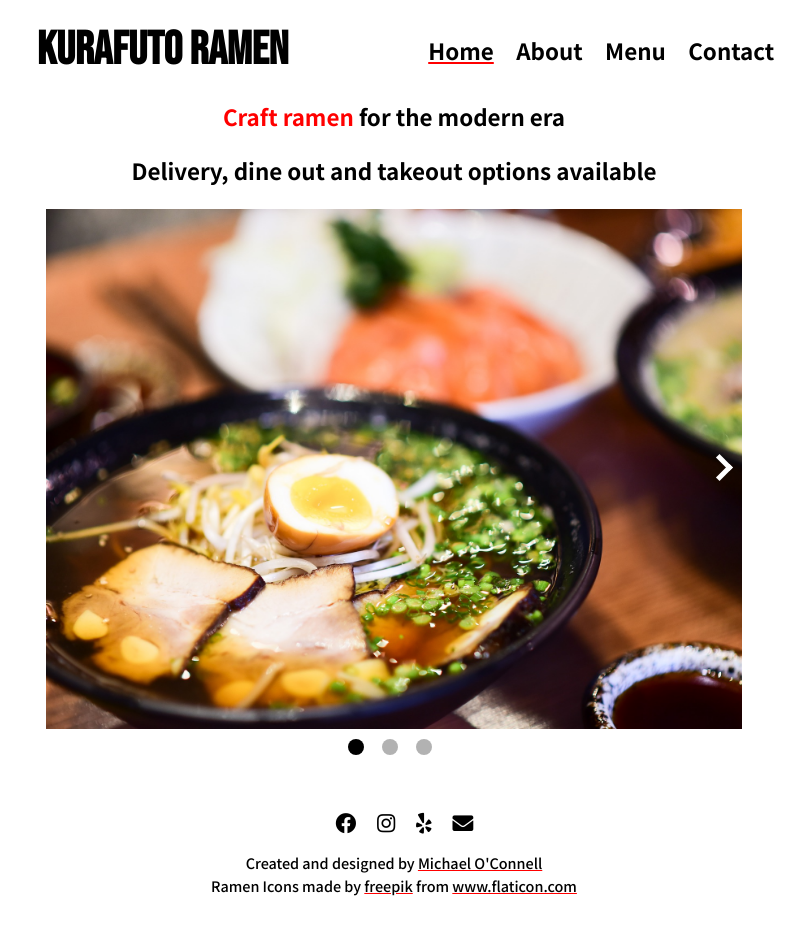
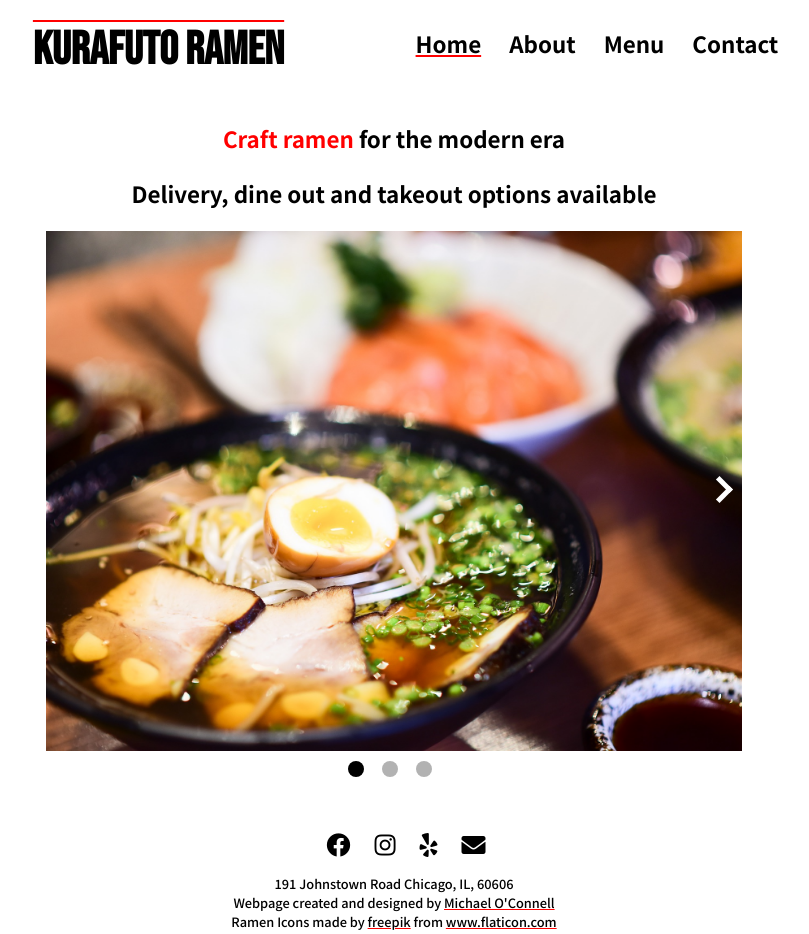
Before and after one commit to michaeloconnelliii/karafutoRamen, a PHP site: page / in a window 1280 px wide. Shown: the whole page, without its empty margins (246-1055 px from the left). Before the commit the page ends 896 px from the top, so only its background shows below. Run offline with PHP 8.4, Linux system fonts and the light colour scheme.

Commit message:
Fixed header issue and added new content for the footer. The page is basically done.

```diff
--- a/index.html
+++ b/index.html
@@ -66,7 +66,8 @@
             </section>
         </main>
         <footer class="footer main-grid">
-            <p class="author contributors">Created and designed by <a href="https://github.com/michaeloconnelliii">Michael O'Connell</a</p>
+            <p class="address">191 Johnstown Road Chicago, IL, 60606</p>
+            <p class="author contributors">Webpage created and designed by <a href="https://github.com/michaeloconnelliii">Michael O'Connell</a</p>
             <ul class="social-list">
                 <li><a href="#" aria-label="Facebook"><i class="fab fa-facebook"></i></a></li>
                 <li><a href="#" aria-label="Instagram"><i class="fab fa-instagram"></i></a></li>
--- a/style.css
+++ b/style.css
@@ -1,4 +1,4 @@
-/* TODO - Fix header for mobile, add some location/contact data in footer */
+/* TODO - Fine tune the footer font size responsiveness */
 
 /* ======= Global Styles ======= */
 * {
@@ -36,6 +36,10 @@ strong {
 .logo {
     font-family: 'Bebas Neue', cursive;
     font-size: 1.5rem;
+    text-decoration: overline;
+    text-decoration-thickness: 2px;
+    text-decoration-color: red;
+    text-decoration-skip-ink: auto;
 }
 
 body {
@@ -48,8 +52,12 @@ body {
 }
 
 header {
+    position: relative;
+    top: 0;
+    width: 100%;
     display: flex;
     justify-content: space-around;
+    align-items: flex-end;
 }
 
 /* Nav */
@@ -93,6 +101,7 @@ footer {
 /* header/ nav */
 .logo {
     margin-left: 0.5em;
+    align-self: center;
 }
 
 nav {
@@ -117,6 +126,20 @@ nav > * {
     justify-content: space-around;
 }
 
+.nav-open {
+    height: 100vh;
+    display: grid;
+    grid-template-columns: minmax(1.5em, 1fr) minmax(0, 900px) minmax(1.5em, 1fr);
+}
+
+.nav-open > * {
+    grid-column: 2 / -2;
+}
+
+.nav-open .nav-menu {
+    height: 100vh;
+}
+
 .nav-logo {
     color: white;
     order: 0;
@@ -127,8 +150,7 @@ nav > * {
     align-items: center;
     display: flex;
     flex-direction: column;
-    justify-content: space-evenly;
-    gap: 1em;
+    gap: 1.25em;
 }
 
 .nav-btn {
@@ -140,19 +162,8 @@ nav > * {
     border: none;
     padding: 10px;
     background: none;
-}
 
-.nav-open {
-    height: 100vh;
-}
-
-.nav-open-btn {
-    /* margin-bottom: 1em; */
-}
-
-.nav-close-btn {
-    margin-bottom: 1em;
-    margin-right: 1em;
+    margin-bottom: 0.4em;
 }
 
 .nav-btn img {
@@ -166,6 +177,10 @@ nav > * {
 }
 
 /* Headlines */
+.headlines {
+    margin-top: 1em;
+}
+
 .headlines > * {
     grid-column: 2;
     text-align: center;
@@ -297,12 +312,18 @@ footer > * {
     grid-column: 2;
 }
 
-.contributors {
+.contributors, .address {
     text-align: center;
+    margin-bottom: 0.2em;
+}
+
+.address {
+    margin-bottom: 0;
 }
 
 .author {
-    margin-bottom: 0.2em;
+    margin-top: 0;
+    margin-bottom: 0;
 }
 
 /* ======= Media Queries ======= */
@@ -316,18 +337,13 @@ footer > * {
         font-size: 0.9rem;
     }
 
+    .footer {
+        font-size: 0.5rem;
+    }
+
     /* Nav */
     .nav-menu {
         font-size: 1.7rem;
-    }
-
-    .nav-open-btn {
-        margin-bottom: 2em;
-    }
-
-    /* Footer */
-    footer {
-        font-size: 0.7rem;
     }
 
     .social-list {
@@ -362,7 +378,7 @@ footer > * {
     @media(min-height: 800px) {
         /* ======= Typography ======= */
         .logo {
-            font-size: 2.9rem;
+            font-size: 2.25rem;
         }
 
         .headlines {
@@ -370,13 +386,17 @@ footer > * {
         }
 
         /* Nav */
+        .logo {
+            align-self: center;
+        }
+
         .nav-menu {
             font-size: 2.5rem;
         }
 
         /* Footer */
-        footer {
-            font-size: 0.9rem;
+        .footer {
+            font-size: 0.7rem;
         }
 
         .social-list {
@@ -409,13 +429,9 @@ footer > * {
         font-size: 2.5rem;
     }
 
-    .nav-open-btn {
-        margin-bottom: 1em;
-    }
-
     /* Footer */
-    footer {
-        font-size: 0.9rem;
+    .footer {
+        font-size: 0.8rem;
     }
 
     .social-list {
@@ -440,7 +456,7 @@ footer > * {
     }
 
     .nav-open-btn {
-        margin-bottom: 1em;
+        /* margin-bottom: 1em; */
     }
 }
 
@@ -470,6 +486,11 @@ footer > * {
         align-self: center;
     }
 
+    /* Footer */
+    .social-list {
+        font-size: 1.5rem;
+    }
+
     /* header */
     .header-grid {
         display: unset;
@@ -483,7 +504,7 @@ footer > * {
         transition: none;
         overflow-y: visible;
         display: flex;
-        align-items: center;
+        align-items: flex-end;
         justify-content: space-around;
         height: 100px;
         width: 100%;
```
